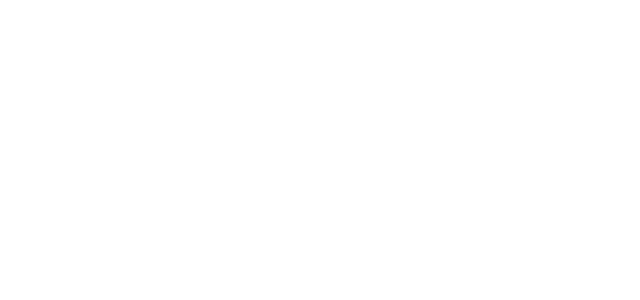
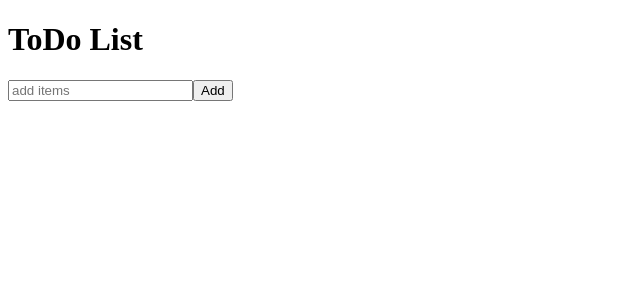
Before and after one commit to G-first-t/React-TODO-list, a React (Vite) app in the folder todo-list/: page / in a window 1280 px wide. Shown: the top 300 px of the page, without its empty margins (0-640 px from the left). Built offline with nearby package versions, Linux system fonts and the light colour scheme.

Commit message:
creating a form

```diff
--- a/todo-list/src/App.jsx
+++ b/todo-list/src/App.jsx
@@ -3,6 +3,7 @@ import TodoApp from "./components/Todo";
 const App=()=>{
   return(
     <div>
+      <h1>ToDo List</h1>
      <TodoApp/>
     </div>
   );
--- a/todo-list/src/components/Todo.jsx
+++ b/todo-list/src/components/Todo.jsx
@@ -1,7 +1,22 @@
+import { useState } from "react";
 const TodoApp=()=>{
+    const [items,setItems]=useState("");
+    const handler=(e)=>{
+         setItems([
+            ...items,
+         ])
+    }
  return(
     <div>
+        <div>
+            <form action="">
+                <input type="text" placeholder="add items" value={items}/>
+                <button onClick={handler}>Add</button>
+            </form>
+            <div>
 
+            </div>
+        </div>
     </div>
  );
 }
```
